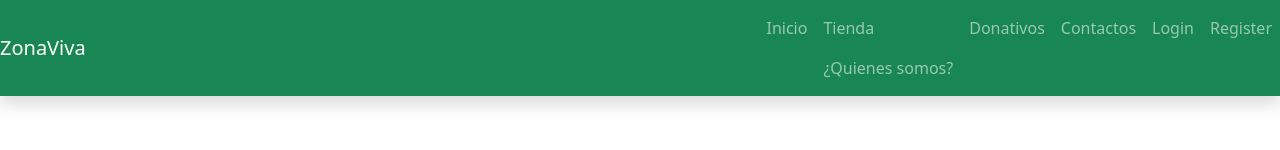
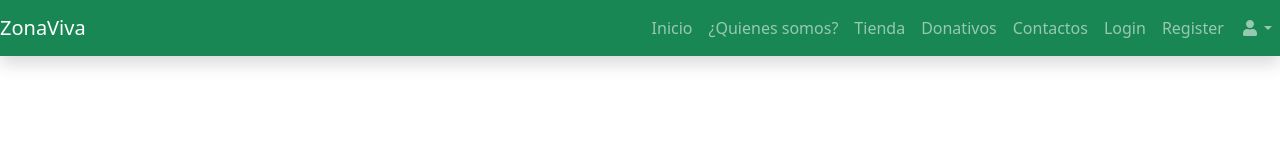
Before and after one commit to Feeramezquita/ZonaViva, a React (Create React App) app in the folder frontend/: page /store in a window 1280 px wide. Shown: the top 150 px of the page. Built offline with nearby package versions, Linux system fonts and the light colour scheme.

Commit message:
small changes

```diff
--- a/frontend/src/layouts/frontend/Navbar.js
+++ b/frontend/src/layouts/frontend/Navbar.js
@@ -1,10 +1,10 @@
 import React from 'react';
-import {Link} from 'react-router-dom';
+import { Link } from 'react-router-dom';
 
 function Navbar() {
     return (
         <nav className="navbar navbar-expand-lg navbar-dark bg-success shadow stick-top">
-            <Link className="navbar-brand" to="#">ZonaViva</Link>
+            <Link className="navbar-brand" to="/home">ZonaViva</Link>
             <button className="navbar-toggler" type="button" data-toggle="collapse" data-target="#navbarSupportedContent" aria-controls="navbarSupportedContent" aria-expanded="false" aria-label="Toggle navigation">
                 <span className="navbar-toggler-icon"></span>
             </button>
@@ -15,10 +15,11 @@ function Navbar() {
                         <Link className="nav-link" to="/home">Inicio <span className="sr-only">(current)</span></Link>
                     </li>
                     <li className="nav-item">
-                    <Link className="nav-link" to="/store">Tienda</Link>
                         <Link className="nav-link" to="/nosotros">¿Quienes somos?</Link>
                     </li>
-
+                    <li className="nav-item">
+                        <Link className="nav-link" to="/store">Tienda</Link>
+                    </li>
                     <li className="nav-item">
                         <Link className="nav-link" to="#">Donativos</Link>
                     </li>
@@ -31,6 +32,14 @@ function Navbar() {
                     <li className="nav-item">
                         <Link className="nav-link" to="/register">Register</Link>
                     </li>
+                    <li className="nav-item dropdown">
+                        <Link to="#" className="nav-link dropdown-toggle" id="navbarDropdown" role="button" data-bs-toggle="dropdown" aria-expanded="false"><i className="fas fa-user fa-fw"></i></Link>
+                        <ul className="dropdown-menu dropdown-menu-end" aria-labelledby="navbarDropdown">
+                            <li><Link className="dropdown-item" to="#!">Perfil</Link></li>
+                            <li><hr className="dropdown-divider" /></li>
+                            <li><Link className="dropdown-item" to="#!">Logout</Link></li>
+                        </ul>
+                    </li>
                 </ul>
             </div>
         </nav>
```
Lines whose indentation alone changed are shown as unchanged.
